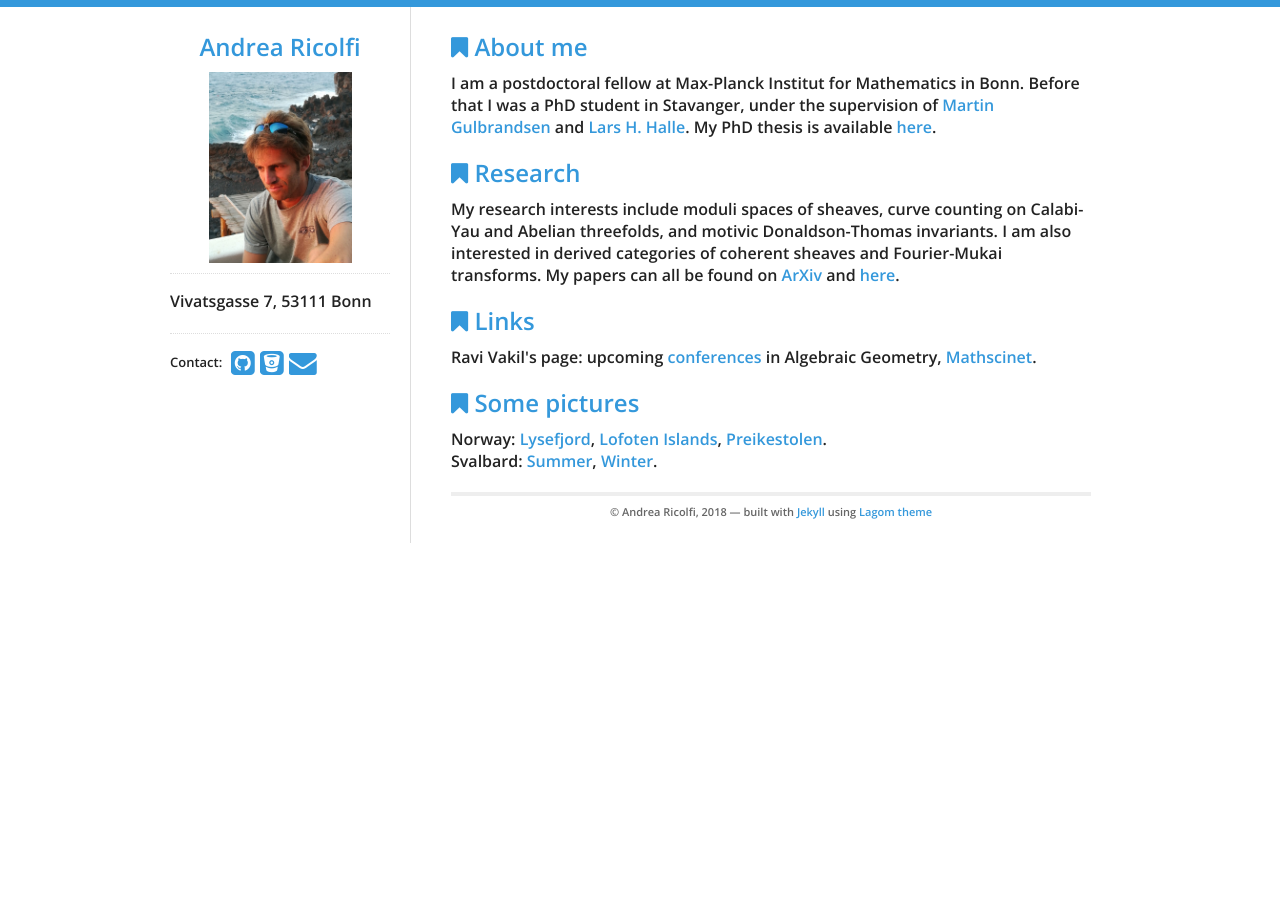
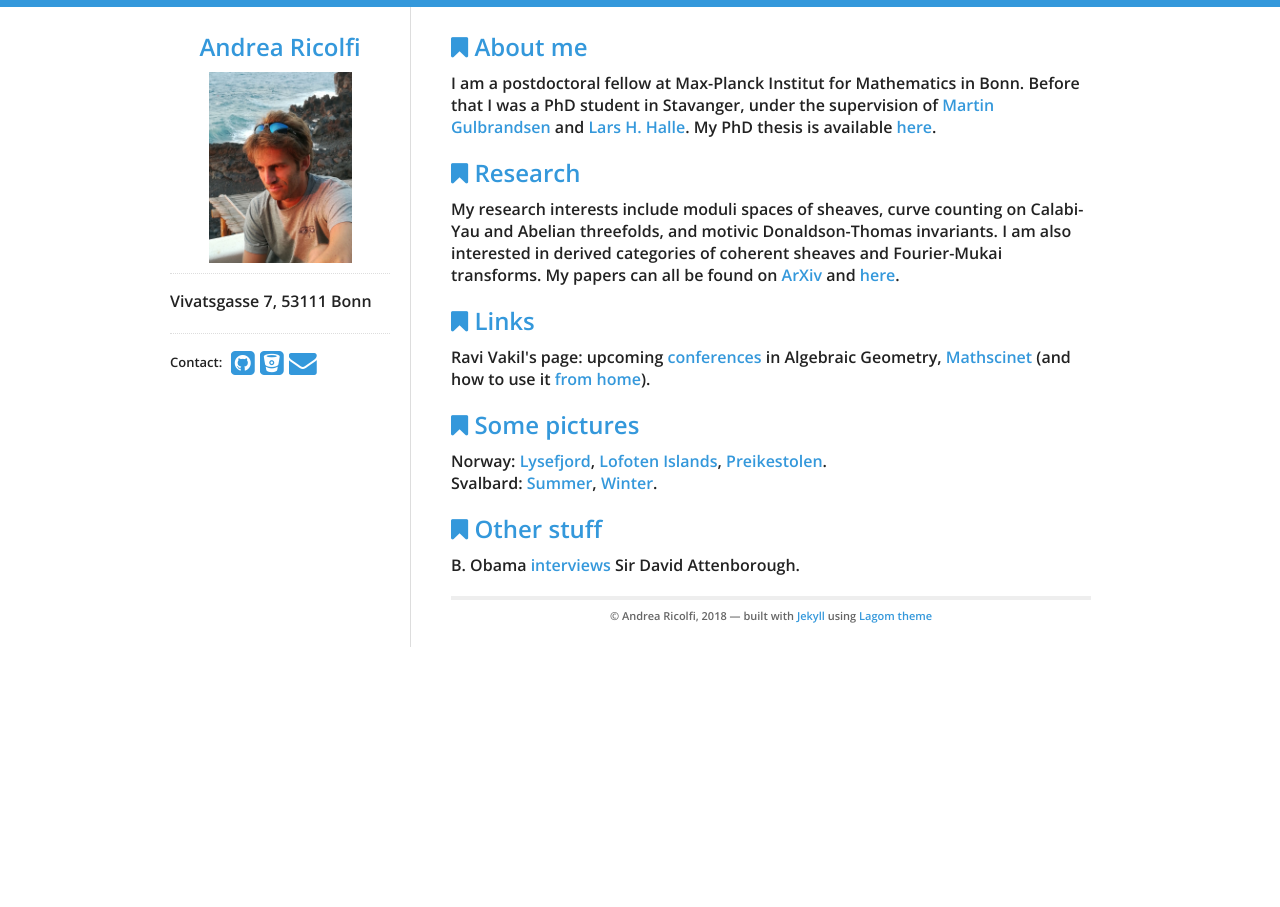
Before and after one commit to atricolfi/atricolfi.github.io, a Jekyll site: the page built from index.html, in a window 1280 px wide. Built offline with Jekyll 4.4.1, drawn with Linux system fonts in a browser that asks for light colours.

Commit message:
Update index.html
added Attenborough

```diff
--- a/index.html
+++ b/index.html
@@ -26,7 +26,8 @@
   <h2><i class="fa fa-bookmark"></i> Links</h2>
 <p>
   Ravi Vakil's page: upcoming <a href="http://math.stanford.edu/%7Evakil/conferences.html">conferences</a>
-in Algebraic Geometry, <a href="http://www.ams.org/mathscinet/">Mathscinet</a>.
+in Algebraic Geometry, <a href="http://www.ams.org/mathscinet/">Mathscinet</a> (and how to use it <a
+href="http://blogs.ams.org/beyondreviews/2015/04/28/using-mathscinet-at-home-or-on-the-road/#sthash.xjLiLLxn.dpbs">from home</a>).
 </p>
 
 <div id="home">
@@ -37,7 +38,12 @@
   Svalbard:
   <a href="SvalbardSummer.html">Summer</a>, <a href="SvalbardWinter.html">Winter</a>.<br>
 
+<div id="home">
+  <h2><i class="fa fa-bookmark"></i> Other stuff</h2>
+<p>
+B. Obama <a href="https://www.youtube.com/watch?v=NZtJ2ZGyvBI&amp;frags=pl%2Cwn">interviews</a>
+Sir David Attenborough.
 
 
 
-  </div>
+</div>
```
